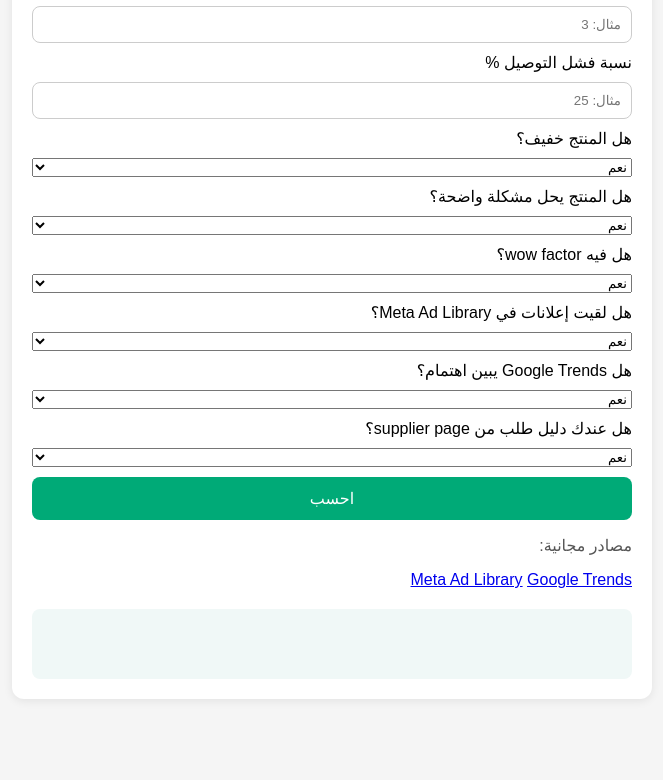
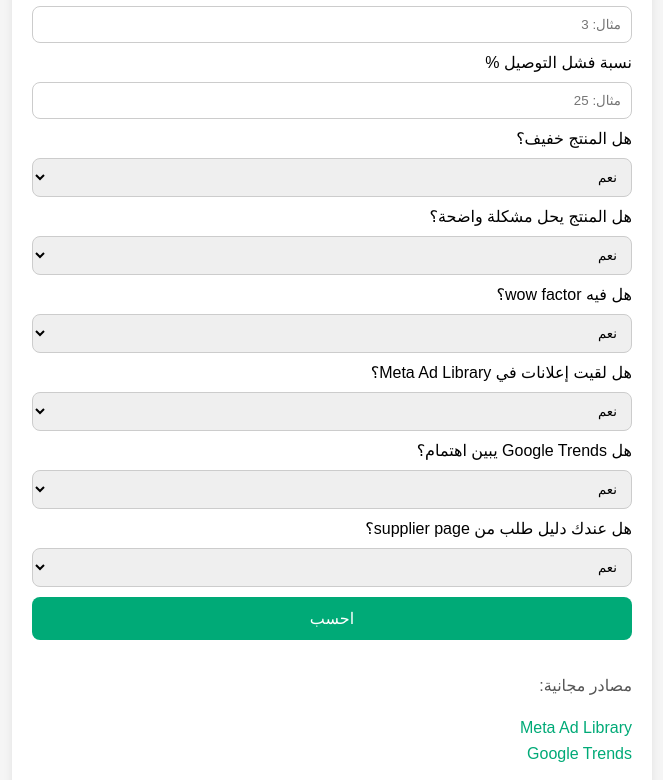
Before and after one commit to roussi42/cod-product-checker, a plain HTML site: page index.html in a window 1280 px wide. Shown: the part 420-1200 px from the top of the page, without its empty margins (308-971 px from the left). Before the commit the page ends 1159 px from the top, so only its background shows below. Drawn offline with Linux system fonts and the light colour scheme.

Commit message:
Update style.css

```diff
--- a/style.css
+++ b/style.css
@@ -55,3 +55,25 @@ button:hover {
   border-radius: 8px;
   min-height: 40px;
 }
+select {
+  padding: 10px;
+  border: 1px solid #ccc;
+  border-radius: 8px;
+}
+
+.links-box {
+  margin-top: 20px;
+  margin-bottom: 20px;
+  display: flex;
+  flex-direction: column;
+  gap: 8px;
+}
+
+.links-box a {
+  color: #0a7;
+  text-decoration: none;
+}
+
+.links-box a:hover {
+  text-decoration: underline;
+}
```
